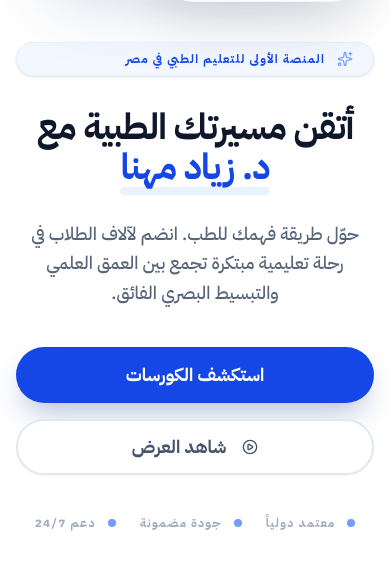
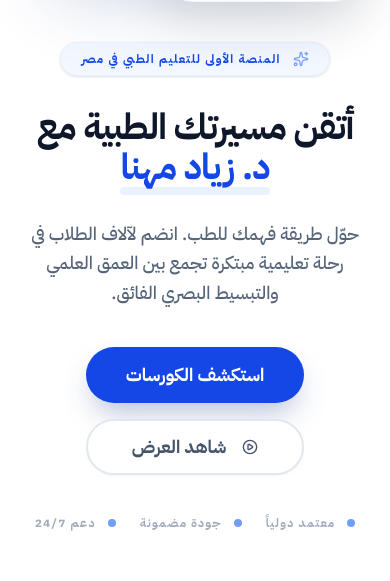
Before and after one commit to amrpyt/lms-platform, a Next.js app: page / in a window 390 px wide. Shown: the part 470-1051 px from the top of the page. Built offline with nearby package versions, Linux system fonts and the light colour scheme.

Commit message:
fix: prevent hero badge from stretching on mobile by adding items-center

```diff
--- a/src/app/page.tsx
+++ b/src/app/page.tsx
@@ -26,7 +26,7 @@ export default function Home() {
             <div className="flex flex-col lg:flex-row items-center gap-16 lg:gap-24">
 
               {/* Content Side */}
-              <div className="flex-[1.2] text-center lg:text-center z-10 order-2 lg:order-2 flex flex-col lg:items-center">
+              <div className="flex-[1.2] text-center z-10 order-2 lg:order-2 flex flex-col items-center">
                 <div className="inline-flex items-center gap-3 mb-8 bg-blue-600/5 text-blue-700 px-5 py-2 rounded-full text-xs lg:text-sm font-black tracking-widest uppercase border border-blue-100/50 shadow-sm">
                    <Sparkles size={16} className="text-blue-600 animate-pulse" />
                    المنصة الأولى للتعليم الطبي في مصر
```
